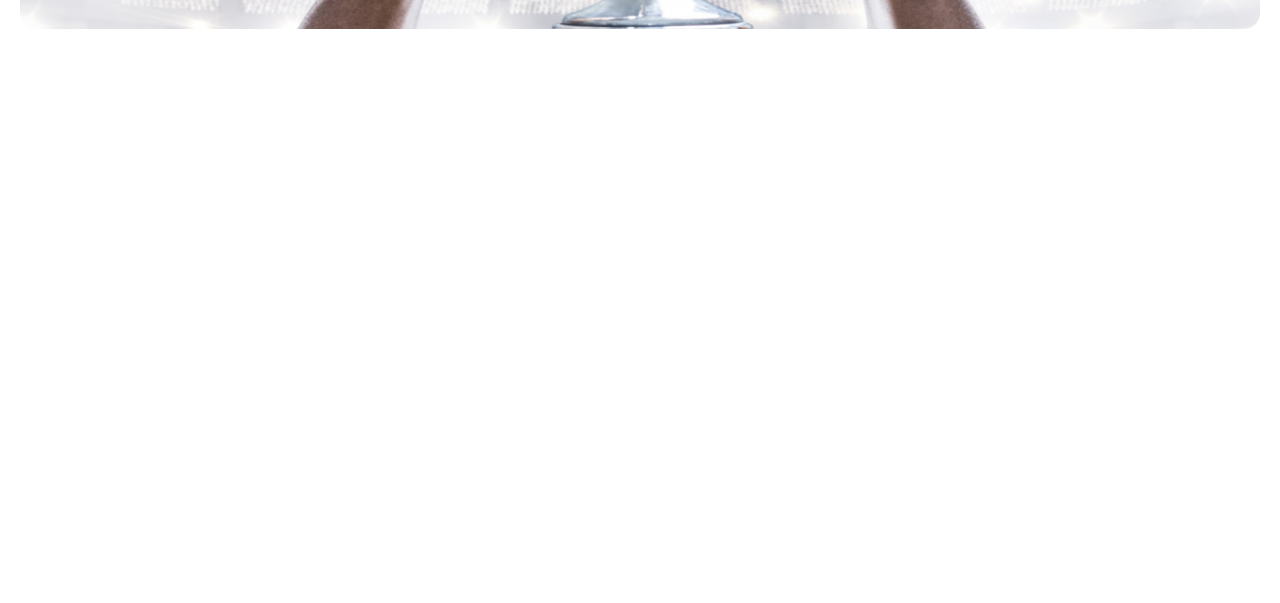
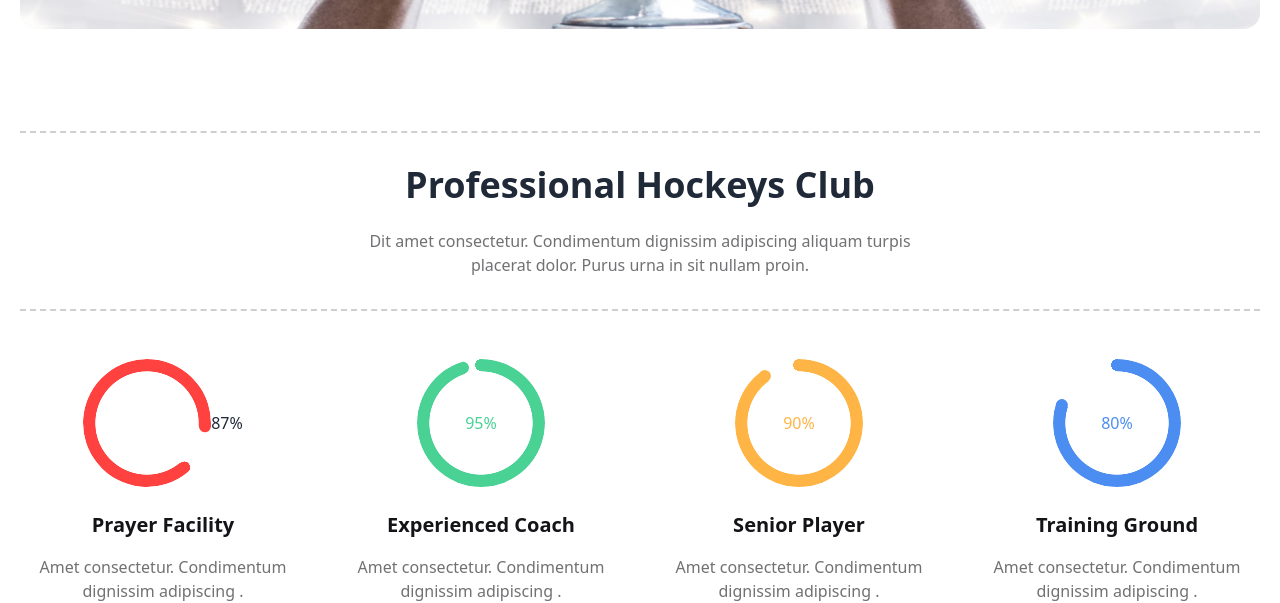
Before and after one commit to fiveamcoder/bandy-club, a plain HTML site: page index.html in a window 1280 px wide. Shown: the part 679-1282 px from the top of the page. Before the commit the page ends 800 px from the top, so only its background shows below. Drawn offline with nearby package versions, Linux system fonts and the light colour scheme.

Commit message:
club section added

```diff
--- a/index.html
+++ b/index.html
@@ -69,7 +69,37 @@
         <!-- Slider Area End -->
     </header>
     <main>
-
+      <section>
+        <div class="text-center border-y-2 border-[#13131833] border-dashed py-8 mt-24 mb-12">
+          <h2 class="font-extrabold text-4xl mb-6">Professional Hockeys Club</h2>
+          <p class="max-w-xl m-auto text-[#13131899] font-medium text-base">Dit amet consectetur. Condimentum dignissim adipiscing aliquam turpis placerat dolor. Purus urna in sit nullam proin. </p>
+        </div>
+        <div class="flex text-center justify-between gap-8">
+          <div class="">
+            <div class="flex justify-center items-center">
+            <div class="radial-progress rotate-[140deg] text-[#FF4240]" style="--value:87; --size:8rem; --thickness: 12px;" role="progressbar"></div>
+            <h2 class="">87%</h2>
+            </div>
+            <h2 class="font-semibold text-xl text-[#131318] mt-6 mb-4">Prayer Facility</h2>
+            <p class="text-base text-[#13131899]">Amet consectetur. Condimentum dignissim adipiscing .</p>
+          </div>
+          <div>
+            <div class="radial-progress text-[#49D293]" style="--value:95; --size:8rem; --thickness: 12px;" role="progressbar">95%</div>
+            <h2 class="font-semibold text-xl text-[#131318] mt-6 mb-4">Experienced Coach</h2>
+            <p class="text-base text-[#13131899]">Amet consectetur. Condimentum dignissim adipiscing .</p>
+          </div>
+          <div>
+            <div class="radial-progress text-[#FFB546]" style="--value:90; --size:8rem; --thickness: 12px;" role="progressbar">90%</div>
+            <h2 class="font-semibold text-xl text-[#131318] mt-6 mb-4">Senior Player</h2>
+            <p class="text-base text-[#13131899]">Amet consectetur. Condimentum dignissim adipiscing .</p>
+          </div>
+          <div>
+            <div class="radial-progress text-[#4C8DF1]" style="--value:80; --size:8rem; --thickness: 12px;" role="progressbar">80%</div>
+            <h2 class="font-semibold text-xl text-[#131318] mt-6 mb-4">Training Ground</h2>
+            <p class="text-base text-[#13131899]">Amet consectetur. Condimentum dignissim adipiscing .</p>
+          </div>
+        </div>
+      </section>
     </main>
     <footer>
 
```
